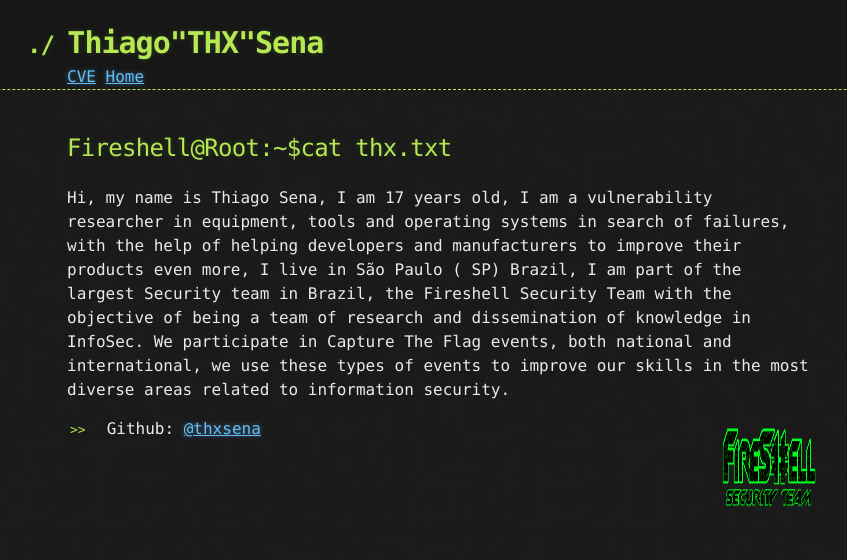
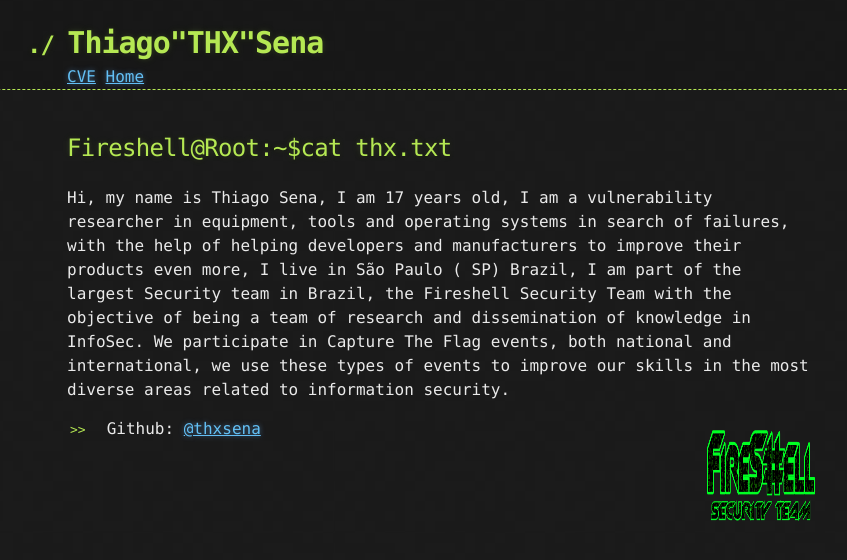
Before and after one commit to mtps3/Mtps3.github.io, a Jekyll site: the page built from index.md, in a window 1280 px wide. Shown: the top 560 px of the page, without its empty margins (198-1045 px from the left). Built offline with Jekyll 4.4.1, drawn with Linux system fonts in a browser that asks for light colours.

Commit message:
Update index.md

```diff
--- a/index.md
+++ b/index.md
@@ -10,9 +10,9 @@
 Hi, my name is Thiago Sena, I am 17 years old, I am a vulnerability researcher in equipment, tools and operating systems in search of failures, with the help of helping developers and manufacturers to improve their products even more, I live in São Paulo ( SP) Brazil, I am part of the largest Security team in Brazil, the Fireshell Security Team with the objective of being a team of research and dissemination of knowledge in InfoSec. We participate in Capture The Flag events, both national and international, we use these types of events to improve our skills in the most diverse areas related to information security.
 
 
-<img src="/images/índice.png" style="width:6em; height:6em; float:right;" />
+<img src="/images/índice.png" style="width:7em; height:7em; float:right;" />
 
 
 
 
-* Github: [@thxsena](https://github.com/thxsena)
+* Github: [@thxsena](https://github.com/thxsena){:target="_blank" rel="noopenner noreferrer"}
```
